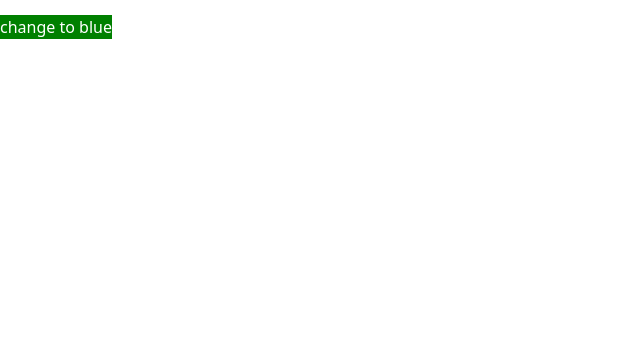
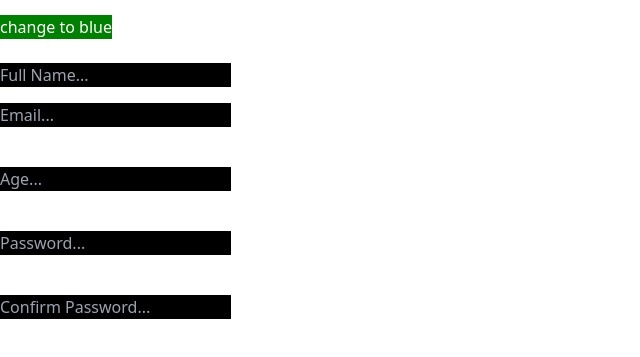
Before and after one commit to Hillary-cloud/react-practice, a React (Vite) app: page /practice in a window 1280 px wide. Shown: the part 1024-1381 px from the top of the page, without its empty margins (0-640 px from the left). Before the commit the page ends 1063 px from the top, so only its background shows below. Built offline with nearby package versions, Linux system fonts and the light colour scheme.

Commit message:
made a modification

```diff
--- a/package.json
+++ b/package.json
@@ -12,12 +12,15 @@
   "dependencies": {
     "@headlessui/react": "^1.7.17",
     "@heroicons/react": "^2.1.1",
+    "@hookform/resolvers": "^3.3.4",
     "bootstrap": "^5.3.2",
     "react": "^18.2.0",
     "react-bootstrap": "^2.9.2",
     "react-dom": "^18.2.0",
+    "react-hook-form": "^7.49.3",
     "react-router-dom": "^6.21.1",
-    "uuid": "^9.0.1"
+    "uuid": "^9.0.1",
+    "yup": "^1.3.3"
   },
   "devDependencies": {
     "@types/react": "^18.2.43",
--- a/src/pages/Practice.jsx
+++ b/src/pages/Practice.jsx
@@ -1,7 +1,26 @@
 import React, { useState } from 'react'
+import { useForm } from "react-hook-form";
+import * as yup from "yup";
+import { yupResolver } from "@hookform/resolvers/yup";
+
 
 const Practice = () => {
     const [colors, setColors] = useState("red")
+
+
+    const onSubmit = (data) => {
+      console.log(data);
+    }
+    const schema = yup.object().shape({
+      fullname: yup.string().required("Your fullname is required"),
+      email: yup.string().email().required(),
+      age: yup.number().positive().integer().min(18).required(),
+      password: yup.string().min(4).max(20).required(),
+      confirmPassword: yup.string().oneOf([yup.ref("password"), null, "passwords don't match"]).required(),
+    });
+    const {register, handleSubmit, formState: {errors}} = useForm({
+      resolver: yupResolver(schema),
+    });
 
   return (
     <div>
@@ -12,6 +31,17 @@ const Practice = () => {
         :
         <button type='button' style={{background: "green", color: "white"}} onClick={() => setColors("red")}>change to red</button>
       }
+      <br /><br />
+
+      {/* form */}
+      <form onSubmit={handleSubmit(onSubmit)}>
+        <input type="text" className='bg-black' placeholder='Full Name...' {...register("fullname")} /> <p className='text-red-500'>{errors.fullname?.message}</p>
+        <input type="text" className='bg-black' placeholder='Email...' {...register("email")} /> <p className='text-red-500'>{errors.email?.message}</p> <br />
+        <input type="number" className='bg-black' placeholder='Age...' {...register("age")} /> <p className='text-red-500'>{errors.age?.message}</p> <br />
+        <input type="password" className='bg-black' placeholder='Password...' {...register("password")} /> <p className='text-red-500'>{errors.password?.message}</p> <br />
+        <input type="password" className='bg-black' placeholder='Confirm Password...' {...register("confirmPassword")} /> <p className='text-red-500'>{errors.confirmPassword?.message}</p> <br />
+        <input type="submit" className='bg-black' />
+      </form>
 
     </div>
   )
```
Also changed, not shown: 1 other file (tests, documents, lock files or other folders).
